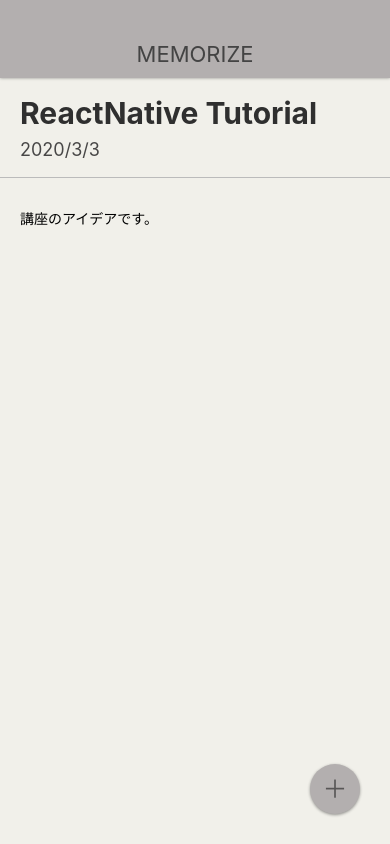
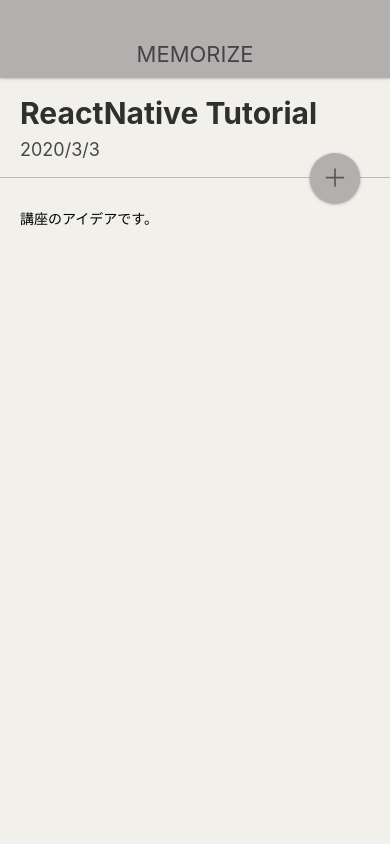
Before and after one commit to masaru-suzuki/ReactNative-tutorial, a React Native app: screen / in a window 390 px wide. Built offline with nearby package versions, Linux system fonts and the light colour scheme.

Commit message:
fix CercleButton

```diff
--- a/src/elements/CircleButton.js
+++ b/src/elements/CircleButton.js
@@ -3,8 +3,24 @@
 
 class CircleButton extends React.Component {
   render() {
+    // const style = this.props.style;
+
+  // ボタンの色の使い分け方法
+    // const {style, color} = this.props;
+    // let bgColor = '#b3afaf';
+    // let txtColor = '#111';
+
+    // if(color === 'white') {
+      //   bgColor = '#B3AFAF';
+      //   txtColor = '#111';
+      // }
+      const {style} = this.props;
+
     return(
-      <View style={styles.circleBtn}>
+      //ここのstyleの付け方慣れていない
+      // <View style={[styles.circleBtn, style, {backgroundColor: bgColor}]}>
+      //   <Text style={[styles.addBtn, {color: txtColor}]}>{this.props.children}</Text>
+      <View style={[styles.circleBtn, style]}>
         <Text style={styles.addBtn}>{this.props.children}</Text>
       </View>
     );
@@ -15,13 +31,13 @@
   circleBtn: {
     height: 50,
     width: 50,
-    backgroundColor: '#b3afaf',
     alignItems: 'center',
     justifyContent: 'center',
     borderRadius: 25,
     position: 'absolute',
     bottom: 30,
     right: 30,
+    backgroundColor: '#b3afaf',
     shadowColor: '#000',
     shadowOffset: { width: 0, height: 1 },
     shadowOpacity: 0.4,
```
